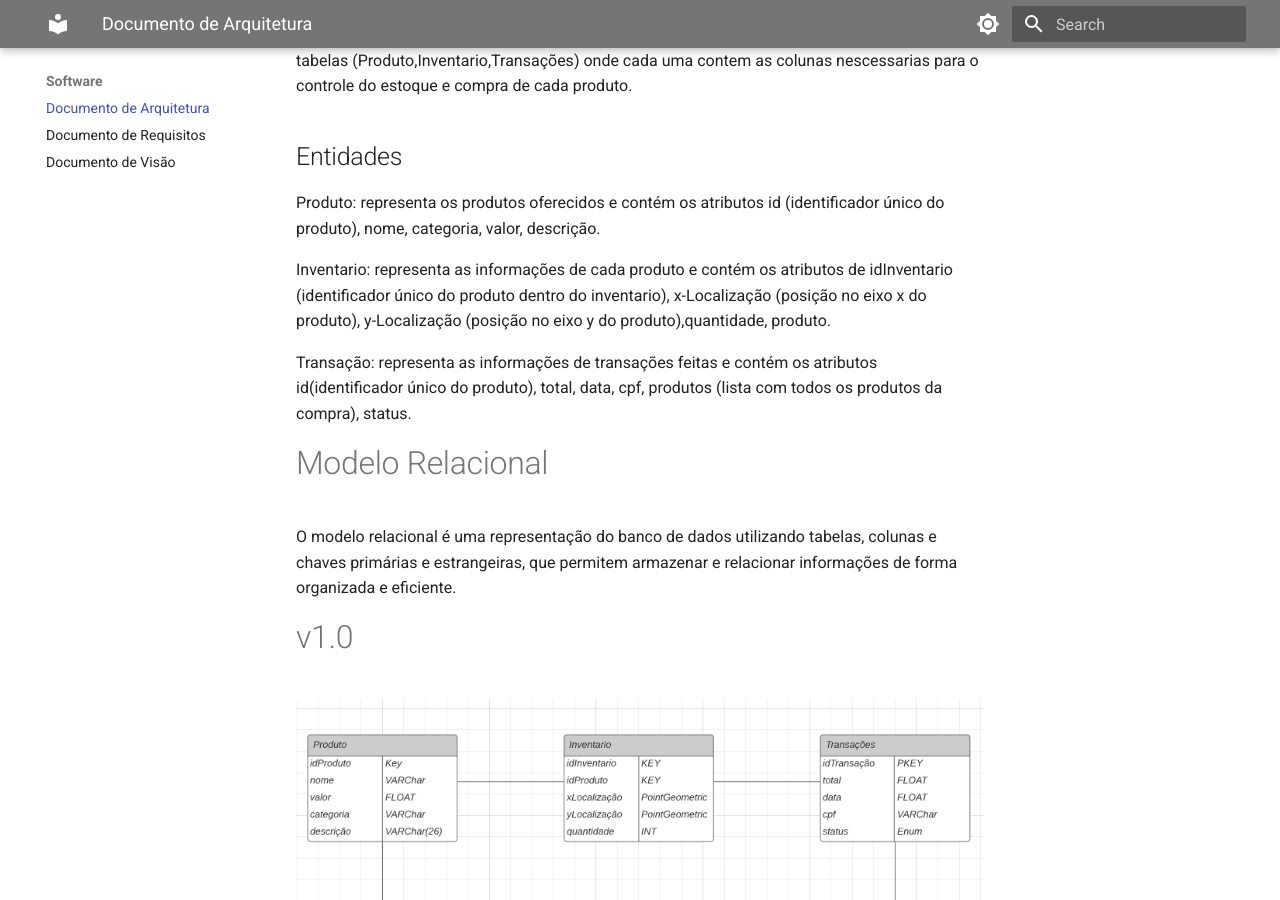
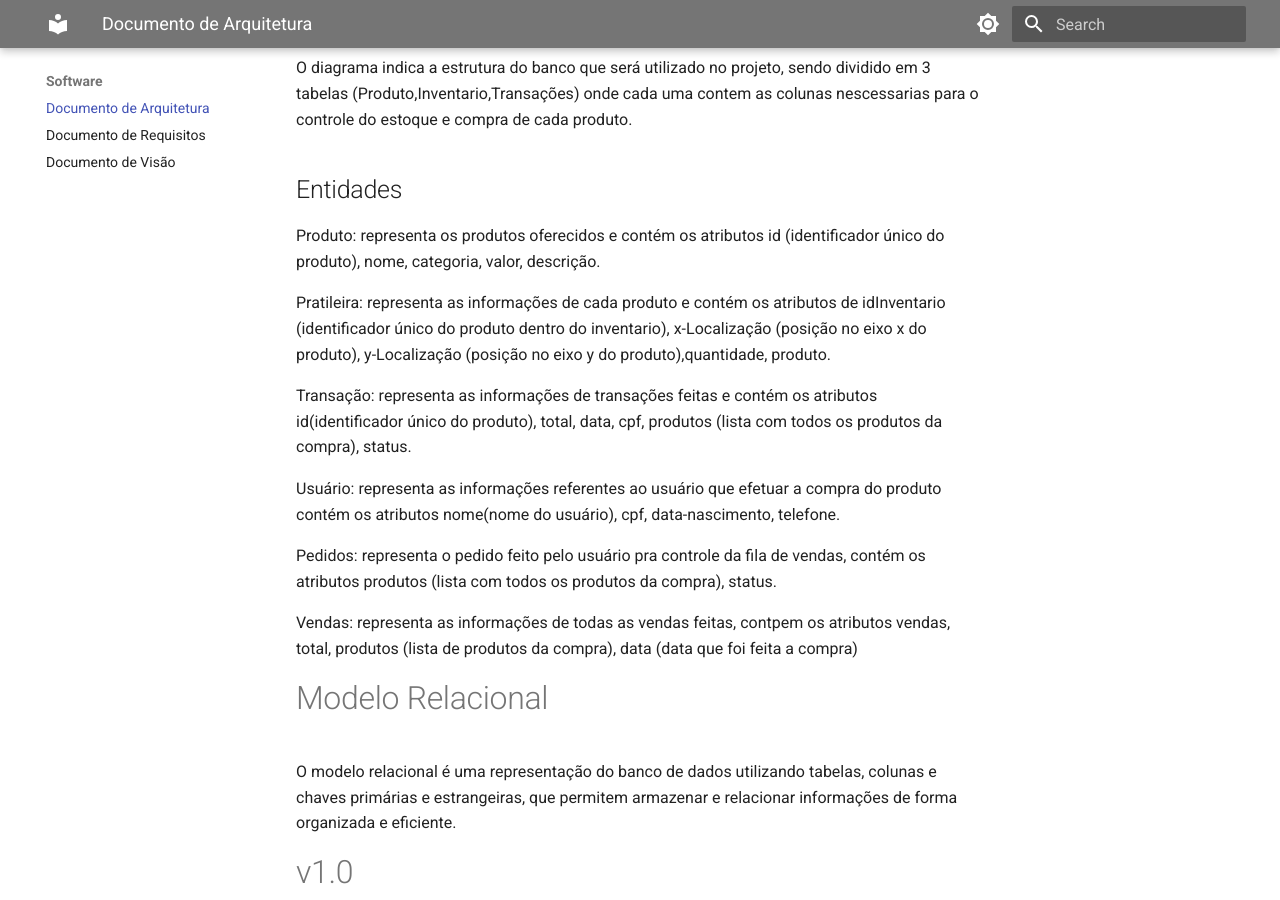
Before and after one commit to UNB-PI2-Grupo3-BracoRobotico/Documentation, an MkDocs documentation site: the page built from docs/documento_arquitetura.md, in a window 1280 px wide and 900 px high, scrolled down 12450 px. Built offline with MkDocs 1.6.1 and Material for MkDocs 9.7.7, drawn with Linux system fonts in a browser that asks for light colours.

Commit message:
Alterando o diagrama de entidade relacional

```diff
--- a/docs/documento_arquitetura.md
+++ b/docs/documento_arquitetura.md
@@ -254,7 +254,7 @@
 
 # v1.0
 
-![Diagrama de entidade relacional v1.0](assets/documento_arquitetura/diagrama_entidade_relacional.png)
+![Diagrama de entidade relacional v1.0](assets/documento_arquitetura/diagrama_endidade_relacional.png)
 
 O diagrama indica a estrutura do banco que será utilizado no projeto, sendo dividido em 3 tabelas (Produto,Inventario,Transações) onde cada uma contem as colunas nescessarias para o controle do estoque e compra de cada produto.
 
@@ -262,10 +262,15 @@
 
 Produto: representa os produtos oferecidos e contém os atributos id (identificador único do produto), nome, categoria, valor, descrição.
 
-Inventario: representa as informações de cada produto e contém os atributos de idInventario (identificador único do produto dentro do inventario), x-Localização (posição no eixo x do produto), y-Localização (posição no eixo y do produto),quantidade, produto.
+Pratileira: representa as informações de cada produto e contém os atributos de idInventario (identificador único do produto dentro do inventario), x-Localização (posição no eixo x do produto), y-Localização (posição no eixo y do produto),quantidade, produto.
 
 Transação: representa as informações de transações feitas e contém os atributos id(identificador único do produto), total, data, cpf, produtos (lista com todos os produtos da compra), status.
 
+Usuário: representa as informações referentes ao usuário que efetuar a compra do produto contém os atributos nome(nome do usuário), cpf, data-nascimento, telefone.
+
+Pedidos: representa o pedido feito pelo usuário pra controle da fila de vendas, contém os atributos produtos (lista com todos os produtos da compra), status.
+
+Vendas: representa as informações de todas as vendas feitas, contpem os atributos vendas, total, produtos (lista de produtos da compra), data (data que foi feita a compra)
 # Modelo Relacional
 
 O modelo relacional é uma representação do banco de dados utilizando tabelas, colunas e chaves primárias e estrangeiras, que permitem armazenar e relacionar informações de forma organizada e eficiente.
```
Also changed, not shown: docs/assets/documento_arquitetura/diagrama_endidade_relacional.png (added).
